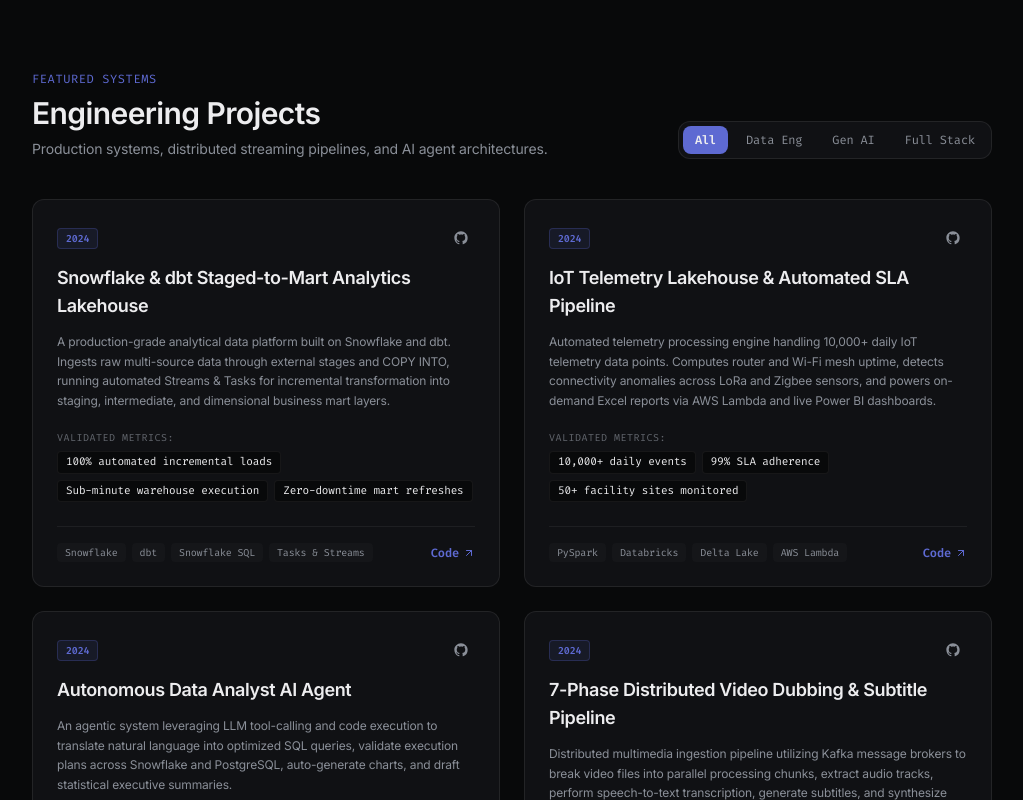
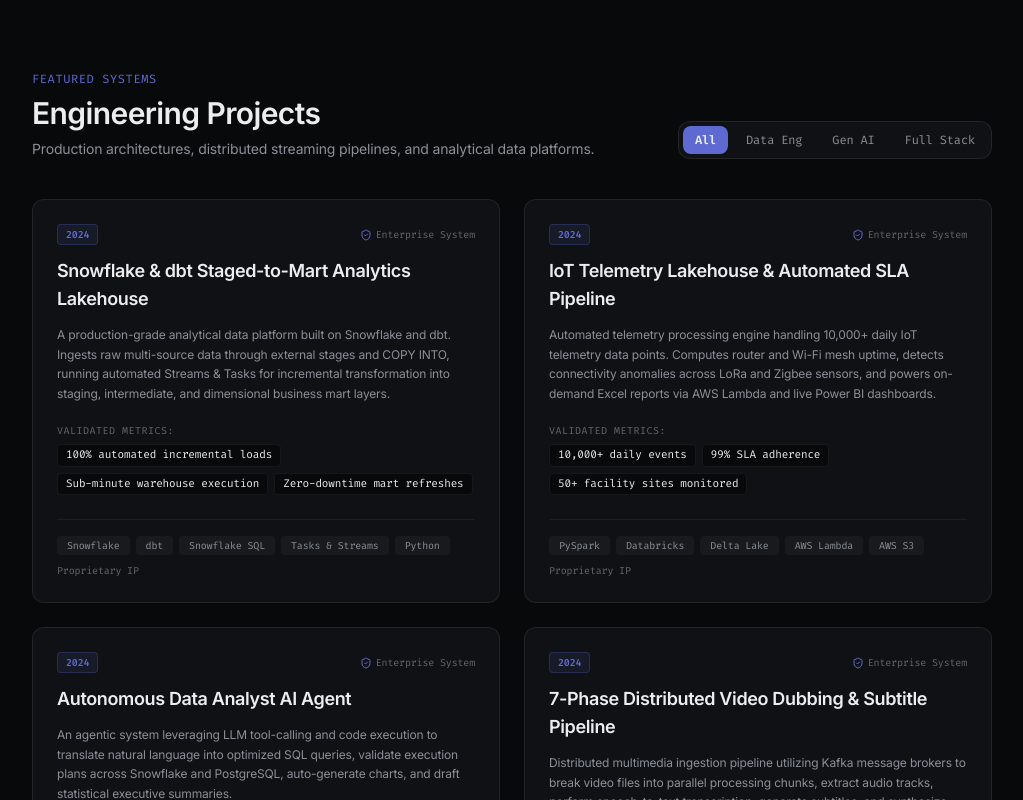
Before and after one commit to sabhinandan403/my-portfolio, a React (Vite) app: page / in a window 1280 px wide. Shown: the part 3080-3880 px from the top of the page, without its empty margins (184-1207 px from the left). Built offline with nearby package versions, Linux system fonts and the light colour scheme; no server answers.

Commit message:
fix: remove GitHub logo and code link from engineering project cards (proprietary organization IP)

```diff
--- a/src/components/Projects.tsx
+++ b/src/components/Projects.tsx
@@ -1,14 +1,13 @@
 import React, { useState } from 'react';
 import { PORTFOLIO_DATA } from '../data/portfolioData';
-import { ArrowUpRight } from 'lucide-react';
-import { GithubIcon } from './Icons';
+import { ShieldCheck } from 'lucide-react';
 
 export const Projects: React.FC = () => {
   const [filter, setFilter] = useState<'all' | 'data' | 'ai' | 'fullstack'>('all');
 
   const filteredProjects = PORTFOLIO_DATA.projects.filter((p) => {
     if (filter === 'all') return true;
-    if (filter === 'data') return p.technologies.some(t => ['PySpark', 'Databricks', 'Delta Lake', 'Kafka'].includes(t));
+    if (filter === 'data') return p.technologies.some(t => ['Snowflake', 'dbt', 'PySpark', 'Databricks', 'Delta Lake', 'Kafka'].includes(t));
     if (filter === 'ai') return p.technologies.some(t => ['Gemini API', 'LangGraph', 'Python'].includes(t));
     if (filter === 'fullstack') return p.technologies.some(t => ['React', 'Node.js', 'FastAPI', 'GraphQL'].includes(t));
     return true;
@@ -28,7 +27,7 @@
               Engineering Projects
             </h2>
             <p className="text-stone-600 dark:text-[#8A8F98] text-sm max-w-xl">
-              Production systems, distributed streaming pipelines, and AI agent architectures.
+              Production architectures, distributed streaming pipelines, and analytical data platforms.
             </p>
           </div>
 
@@ -69,15 +68,10 @@
                     {project.date}
                   </span>
 
-                  <a
-                    href={project.githubUrl}
-                    target="_blank"
-                    rel="noreferrer"
-                    className="p-1.5 rounded-lg text-stone-400 dark:text-[#8A8F98] hover:text-stone-900 dark:hover:text-[#EDEDEF] hover:bg-stone-100 dark:hover:bg-white/[0.04] transition-colors"
-                    title="View GitHub Repository"
-                  >
-                    <GithubIcon className="w-4 h-4" />
-                  </a>
+                  <span className="text-[10px] font-mono text-stone-500 dark:text-[#62666D] flex items-center gap-1">
+                    <ShieldCheck className="w-3 h-3 text-[#5E6AD2]" />
+                    Enterprise System
+                  </span>
                 </div>
 
                 <h3 className="text-base sm:text-lg font-bold text-stone-900 dark:text-[#EDEDEF] group-hover:text-[#5E6AD2] transition-colors">
@@ -106,28 +100,22 @@
                 </div>
               </div>
 
-              {/* Technologies */}
+              {/* Technologies Strip */}
               <div className="pt-4 border-t border-[#E8E2D5] dark:border-white/[0.06] flex flex-wrap items-center justify-between gap-2">
                 <div className="flex flex-wrap gap-1.5">
-                  {project.technologies.slice(0, 4).map((tech) => (
+                  {project.technologies.slice(0, 5).map((tech) => (
                     <span
                       key={tech}
-                      className="text-[10px] font-mono px-2 py-0.5 rounded bg-stone-100 dark:bg-white/[0.02] text-stone-600 dark:text-[#8A8F98]"
+                      className="text-[10px] font-mono px-2.5 py-0.5 rounded bg-stone-100 dark:bg-white/[0.04] text-stone-600 dark:text-[#8A8F98]"
                     >
                       {tech}
                     </span>
                   ))}
                 </div>
 
-                <a
-                  href={project.githubUrl}
-                  target="_blank"
-                  rel="noreferrer"
-                  className="text-xs font-mono text-[#5E6AD2] hover:underline flex items-center gap-1 font-semibold"
-                >
-                  <span>Code</span>
-                  <ArrowUpRight className="w-3 h-3" />
-                </a>
+                <span className="text-[10px] font-mono text-stone-400 dark:text-[#62666D]">
+                  Proprietary IP
+                </span>
               </div>
             </div>
           ))}
--- a/src/data/portfolioData.ts
+++ b/src/data/portfolioData.ts
@@ -121,7 +121,6 @@
       metrics: ["100% automated incremental loads", "Sub-minute warehouse execution", "Zero-downtime mart refreshes"],
       technologies: ["Snowflake", "dbt", "Snowflake SQL", "Tasks & Streams", "Python", "Dimensional Modeling"],
       featured: true,
-      githubUrl: "https://github.com/abhinandankumar",
       date: "2024"
     },
     {
@@ -134,7 +133,6 @@
       metrics: ["10,000+ daily events", "99% SLA adherence", "50+ facility sites monitored"],
       technologies: ["PySpark", "Databricks", "Delta Lake", "AWS Lambda", "AWS S3", "Power BI"],
       featured: true,
-      githubUrl: "https://github.com/abhinandankumar",
       date: "2024"
     },
     {
@@ -147,7 +145,6 @@
       metrics: ["94% SQL Accuracy", "Auto self-correction on syntax errors", "Zero SQL injection"],
       technologies: ["Python", "Gemini API", "LangGraph", "FastAPI", "Snowflake", "PostgreSQL"],
       featured: true,
-      githubUrl: "https://github.com/abhinandankumar",
       date: "2024"
     },
     {
@@ -160,7 +157,6 @@
       metrics: ["7 asynchronous phases", "Sub-minute chunk processing", "Multi-language sync"],
       technologies: ["Python", "Apache Kafka", "AWS S3", "FastAPI", "Docker"],
       featured: false,
-      githubUrl: "https://github.com/abhinandankumar",
       date: "2024"
     },
     {
@@ -173,7 +169,6 @@
       metrics: ["Adopted by 30+ engineers", "100% automated status visibility", "Zero review drop-offs"],
       technologies: ["React", "Node.js", "Hasura GraphQL", "PostgreSQL", "RabbitMQ"],
       featured: false,
-      githubUrl: "https://github.com/abhinandankumar",
       date: "2023 - 2024"
     }
   ] as Project[],
```
